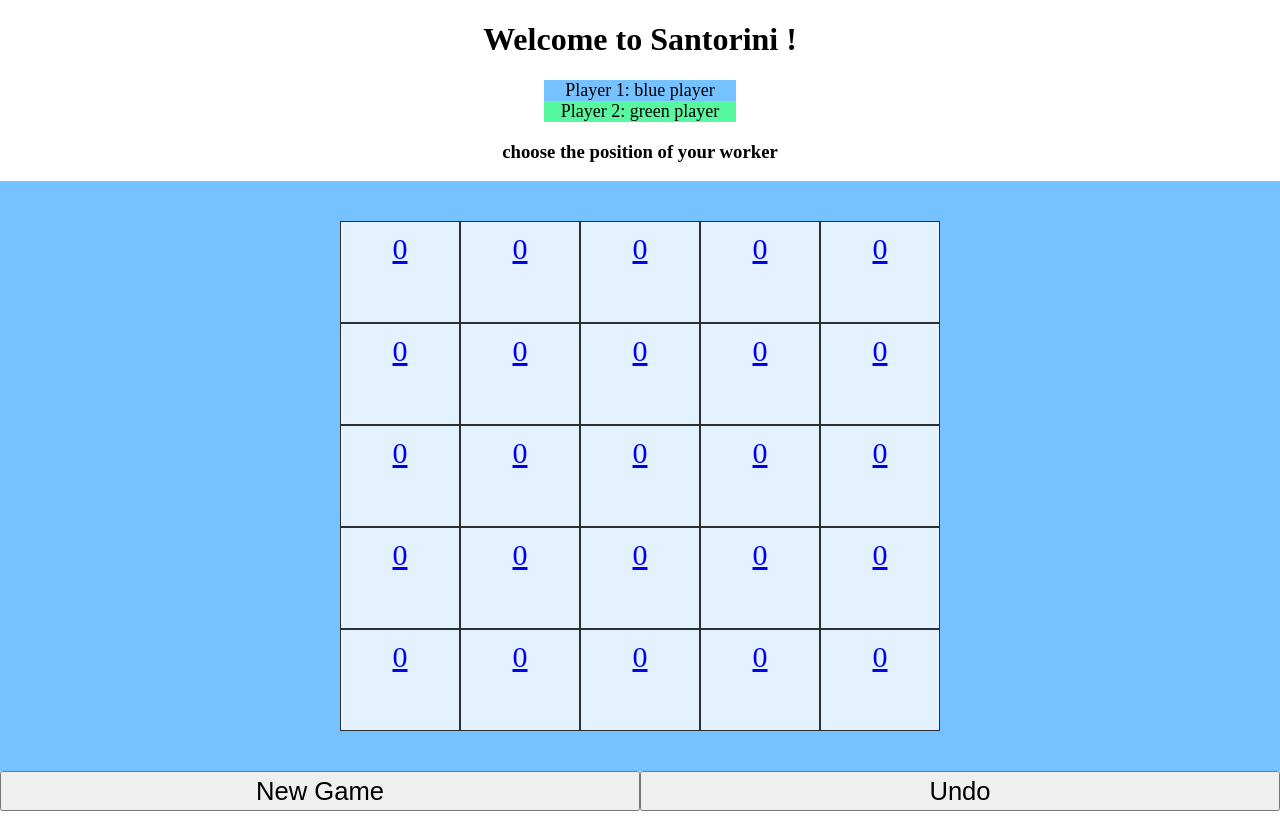
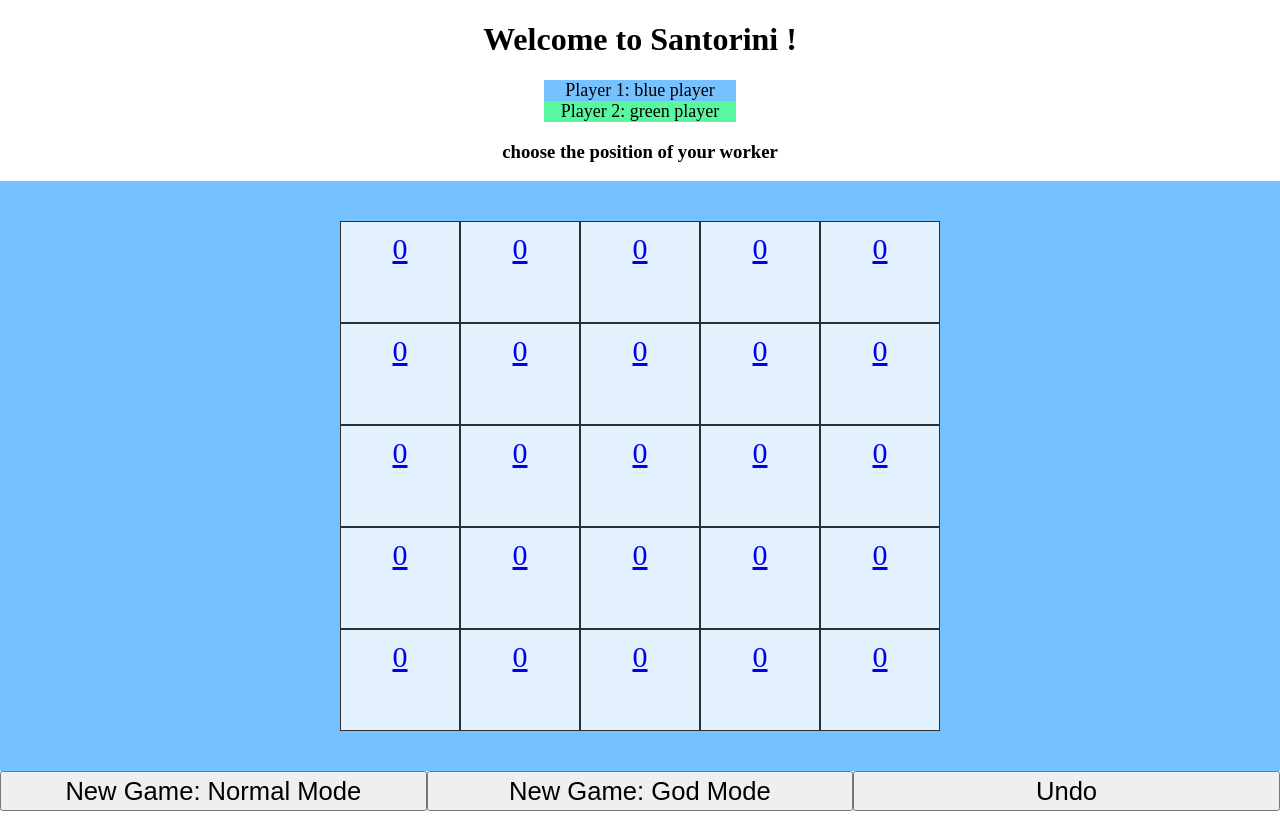
Before and after one commit to yutianw00/Santorini, a React (Create React App) app: page / in a window 1280 px wide. Built offline with nearby package versions, Linux system fonts and the light colour scheme.

Commit message:
added new game funtionality

```diff
--- a/public/index.html
+++ b/public/index.html
@@ -34,7 +34,8 @@
         {{/each}}
       </div>
       <div id="bottombar">
-        <a href="/newgame"><button>New Game</button></a>
+        <a href="/newgame"><button>New Game: Normal Mode</button></a>
+        <button>New Game: God Mode</button>
         <button>Undo</button>
       </div>
     </div>
--- a/src/App.css
+++ b/src/App.css
@@ -36,12 +36,12 @@
 }
 
 #bottombar button {
-  width: 50%;
+  width: 33.33%;
   height: 100%;
-  margin: 0;
+  margin: auto;
   padding: 0;
   position: relative;
-  float: left;
+  float:left;
   font-size: 2vw
 }
 
--- a/src/App.tsx
+++ b/src/App.tsx
@@ -119,12 +119,16 @@
     return newCells;
   }
 
+  /* new */
   async newGame() {
-    const response = await fetch("newgame");
-    const json = await response.json();
 
-    const newCells: Array<Cell> = this.convertToCell(json, 0); // TOFIX
-    this.setState({ cells: newCells });
+    const href = "newgame";
+    console.log(href);
+    await fetch(href);
+    // const _ = await fetch(href);
+    // const json = await response.json();
+
+    // this.setAllStates(json);
   }
 
   async play(url: String) {
@@ -273,6 +277,12 @@
     ) {
       this.build(window.location.href);
       oldHref = window.location.href;
+    } else if (
+      window.location.href.split("?")[0] === "http://localhost:3000/newgame" &&
+      oldHref !== window.location.href
+    ) {
+      this.newGame();
+      oldHref = "http://localhost:3000";
     }
   }
 
```
